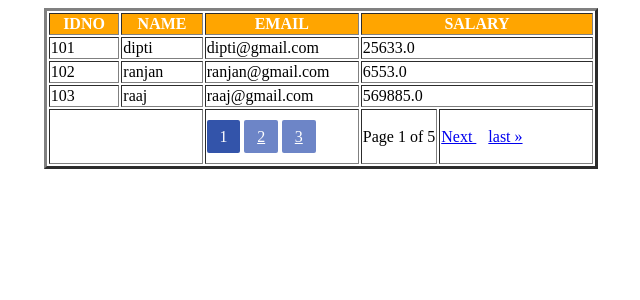
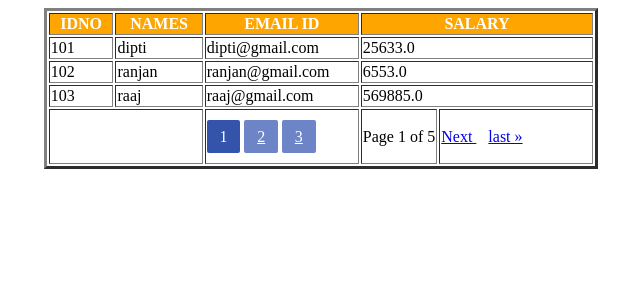
Before and after one commit to malikdipti/pagination, a Django app: page /index/ in a window 1280 px wide. Shown: the top 300 px of the page, without its empty margins (319-959 px from the left). Run offline with Django 3.2, Linux system fonts and the light colour scheme; data comes from the database, SQL or seed files in the repository.

Commit message:
Update index.html

```diff
--- a/pagination/templates/index.html
+++ b/pagination/templates/index.html
@@ -32,8 +32,8 @@
 <table align="center" border="3">
     <tr style="background-color: orange;color: white;" >
         <th>IDNO</th>
-        <th>NAME</th>
-        <th>EMAIL</th>
+        <th>NAMES</th>
+        <th>EMAIL ID</th>
         <th colspan="2">SALARY</th>
     </tr>
     {% for x in page %}
```
